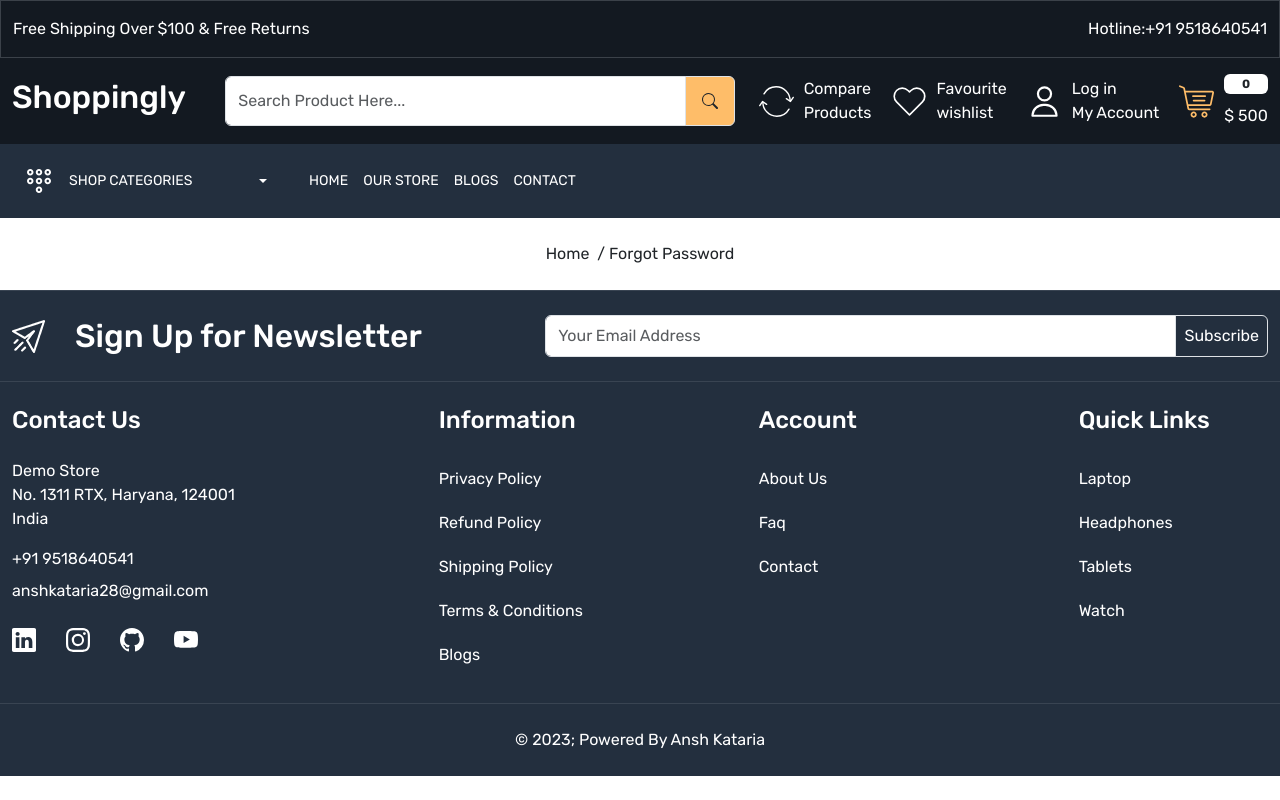
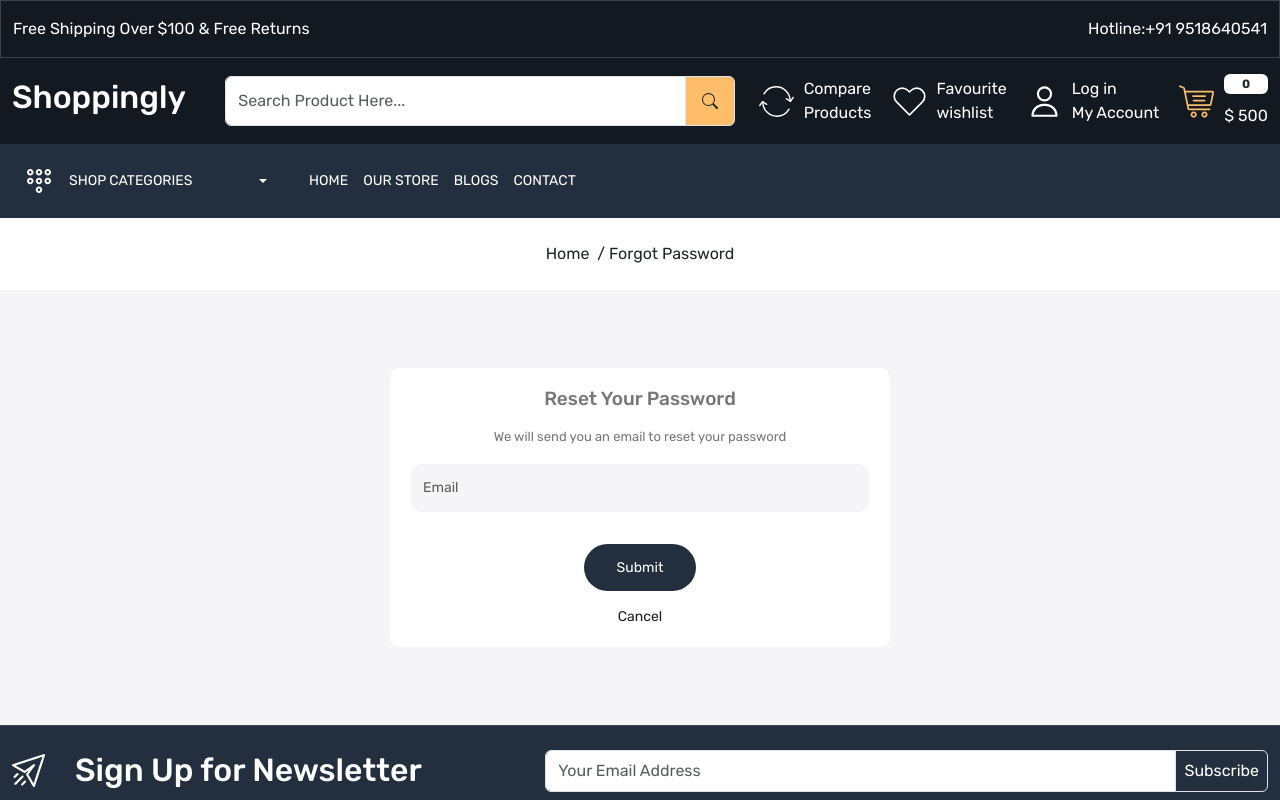
Before and after one commit to Ansh-Kataria/Shoppingly, a React (Create React App) app: page /forgot-password in a window 1280 px wide. Shown: the top 800 px of the page. Built offline with nearby package versions, Linux system fonts and the light colour scheme.

Commit message:
forgot password created

```diff
--- a/src/pages/ForgotPassword.js
+++ b/src/pages/ForgotPassword.js
@@ -1,11 +1,45 @@
 import React from "react";
 import BreadCrumb from "../components/BreadCrumb";
 import Meta from "../components/Meta";
+import { Link } from "react-router-dom";
+
 const ForgotPassword = () => {
   return (
     <>
       <Meta title={"Forgot Password"} />
       <BreadCrumb title="Forgot Password" />
+      <div className="login-wrapper py-5 home-wrapper-2">
+        <div className="row">
+          <div className="col-12">
+            <div className="auth-card">
+              <h3 className="text-center mb-3">Reset Your Password</h3>
+              <p className="text-center mt-2 mb-3">
+                We will send you an email to reset your password
+              </p>
+              <form action="" className="d-flex flex-column gap-15">
+                <div>
+                  <input
+                    type="email"
+                    name="email"
+                    placeholder="Email"
+                    className="form-control"
+                  />
+                </div>
+
+                <div>
+                  <div className="mt-3 d-flex justify-content-center flex-column gap-15 align-items-center">
+                    <button className="button border-0" type="submit">
+                      Submit
+                    </button>
+
+                    <Link to="/login">Cancel</Link>
+                  </div>
+                </div>
+              </form>
+            </div>
+          </div>
+        </div>
+      </div>
     </>
   );
 };
```
